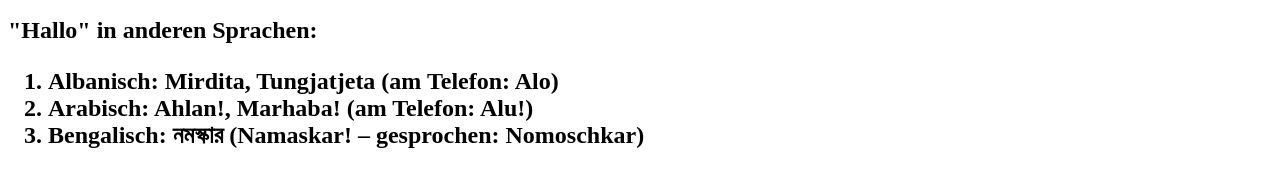
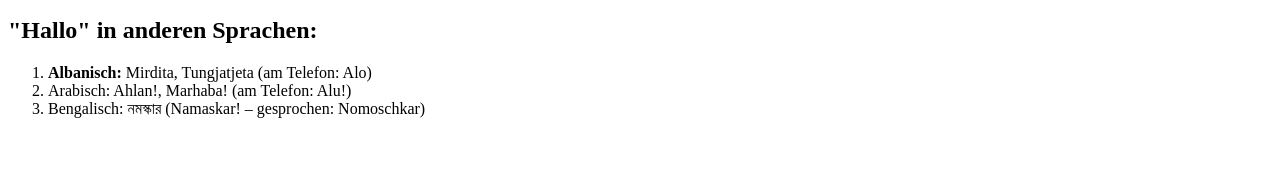
Before and after one commit to claudiafld/website, a plain HTML site: page index.html in a window 1280 px wide. Shown: the part 455-642 px from the top of the page. Drawn offline with Linux system fonts and the light colour scheme.

Commit message:
Update index.html

```diff
--- a/index.html
+++ b/index.html
@@ -10,7 +10,7 @@
   <p> <strong> Hallo </strong> ist im Deutschen ein mündlicher oder schriftlicher, nicht förmlicher Gruß, insbesondere unter Bekannten oder Freunden. </p>
 <img src="https://image.spreadshirtmedia.net/image-server/v1/mp/compositions/P116103877MPC131734766/views/1,width=300,height=300,appearanceId=1,backgroundColor=E8E8E8,version=1472099537/hallo-sprechblase-auf-babybauch-oder-babyshirt-t-shirts-maenner-premium-t-shirt.jpg" >
   <p> Als Interjektion wird der Ausdruck auch ähnlich dem veralteten Anruf „Heda!“ gebraucht, um auf sich aufmerksam zu machen:„Hallo, ist da jemand?“ Eine weitere Interjektion – „Aber hallo!“ </p>
-  <h2> "Hallo" in anderen Sprachen: <h2>
+  <h2> "Hallo" in anderen Sprachen: </h2>
     <ol>
       <li> <strong> Albanisch:</strong> Mirdita, Tungjatjeta (am Telefon: Alo) </li>
       <li> Arabisch: Ahlan!, Marhaba! (am Telefon: Alu!) </li>
```
